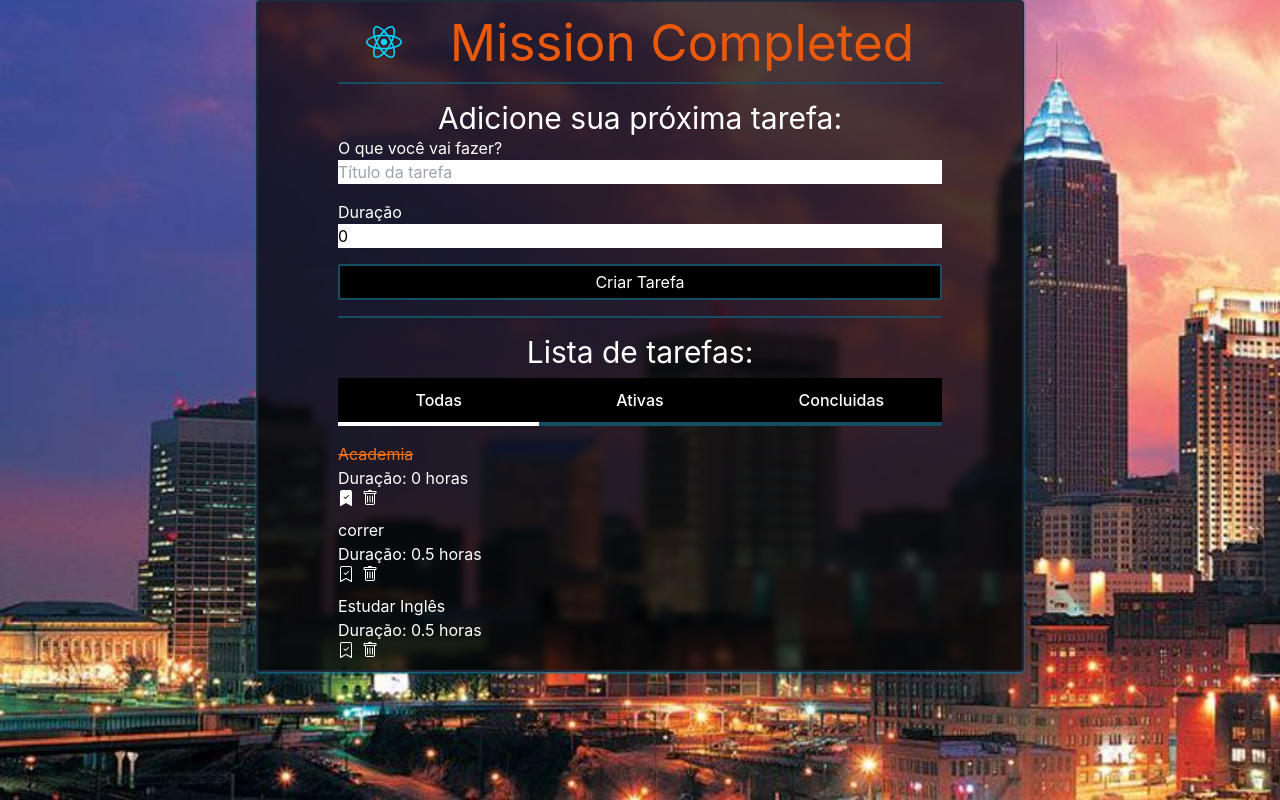
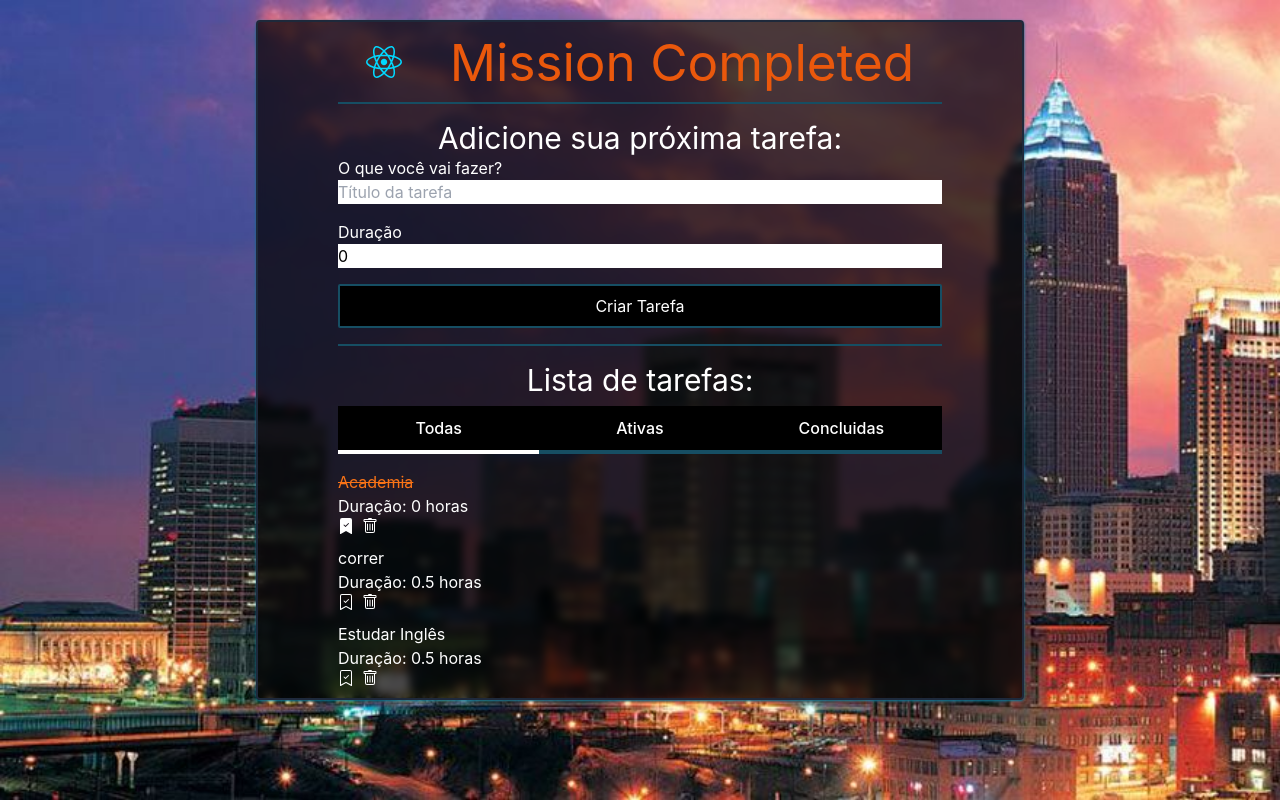
Before and after one commit to lucasgmaieski/mission-completed, a React (Vite) app: page / in a window 1280 px wide. Built offline with nearby package versions, Linux system fonts and the light colour scheme; data requests are answered from the project's data file.

Commit message:
estilizando container

```diff
--- a/src/App.tsx
+++ b/src/App.tsx
@@ -7,7 +7,7 @@ import { Container } from './components/Container';
 const App = () => {
     return (
         <Container bgMain="../src/assets/bg.jpg" >
-            <div className='max-w-3xl m-auto bg-black backdrop-blur-sm bg-opacity-70 border-2 rounded border-slate-800 shadow shadow-cyan-700 px-20'>
+            <div className='max-w-3xl m-auto  bg-black backdrop-blur-sm bg-opacity-70 border-2 rounded border-slate-800 shadow shadow-cyan-700 px-20'>
                 <Header />
                 <CreateTask />
                 {/* <TodoList/> */}
--- a/src/components/Container.tsx
+++ b/src/components/Container.tsx
@@ -6,7 +6,7 @@ type Props = {
 }
 export const Container = ({bgMain, children}: Props) => {
     return (
-        <main className='bg-bg-main bg-no-repeat bg-cover w-screen h-screen text-white'>
+        <main className='bg-bg-main bg-no-repeat bg-cover w-screen h-screen text-white pt-5 px-1'>
             {children}
         </main>
     );
--- a/src/components/CreateTask.tsx
+++ b/src/components/CreateTask.tsx
@@ -106,7 +106,7 @@ export const CreateTask = () => {
                     onChange={e => setDuration(parseFloat(e.target.value))}
                     placeholder="Tempo estimado (em horas)"
                 />
-                <input onClick={handleCreateTask} className='w-full bg-black border-2 text-white mt-4 py-1 border-cyan-900 rounded-sm' type="button" value="Criar Tarefa" />
+                <input onClick={handleCreateTask} className='w-full bg-black border-2 text-white mt-4 py-2 border-cyan-900 rounded-sm ' type="button" value="Criar Tarefa" />
             </div>
 
             <h2 className='text-center mb-2 text-3xl'>Lista de tarefas:</h2>
```
